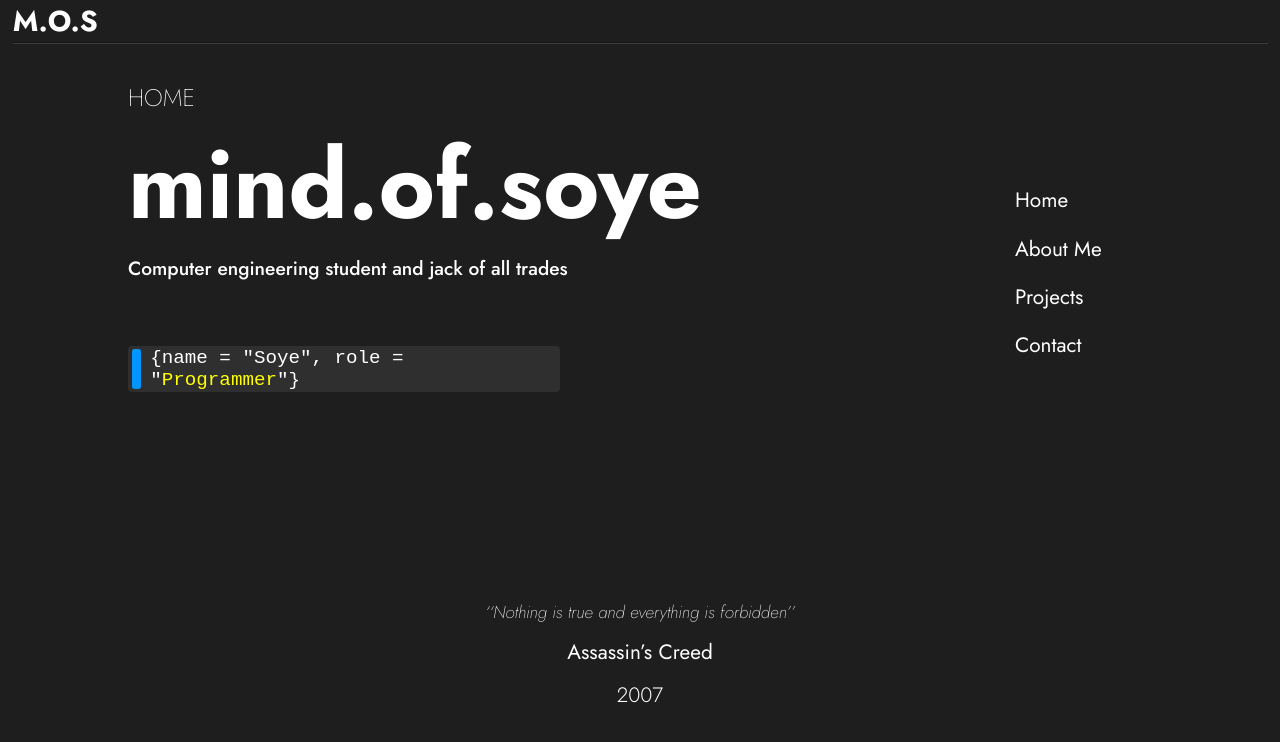
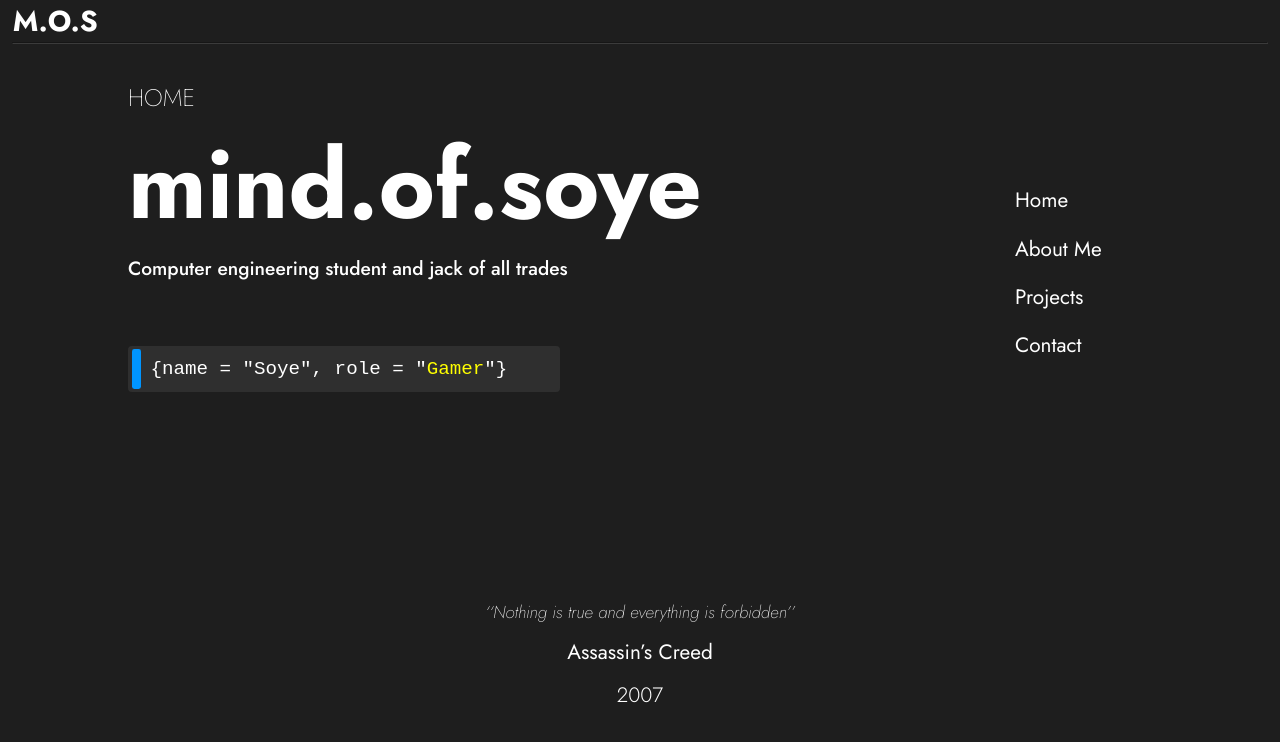
Before and after one commit to soyedotcom/soye.com, a React (Vite) app: page / in a window 1280 px wide. Shown: the top 742 px of the page. Built offline with nearby package versions, Linux system fonts and the light colour scheme.

Commit message:
Added text change in Codeblock.jsx

```diff
--- a/src/components/Codeblock.jsx
+++ b/src/components/Codeblock.jsx
@@ -1,11 +1,25 @@
+import { useState, useEffect, useRef } from "react";
 import "./styles/Codeblock.css";
 
 const Codeblock = () => {
+  const index = useRef(0);
+  const roles = ["Programmer", "Artist", "Gamer", "Creative Consumer"];
+  const [role, setrole] = useState(roles[0]);
+
+  useEffect(() => {
+    const interval = setInterval(() => {
+      index.current = (index.current + 1) % roles.length;
+      setrole(roles[index.current]);
+    }, 2000);
+
+    return () => clearInterval(interval);
+  }, []);
+
   return (
     <div className="code-container">
       <p className="code-text">
         &#123;name = "Soye", role = "
-        <span className="code-highlight">Programmer</span>
+        <span className="code-highlight">{role}</span>
         "&#125;
       </p>
     </div>
```
